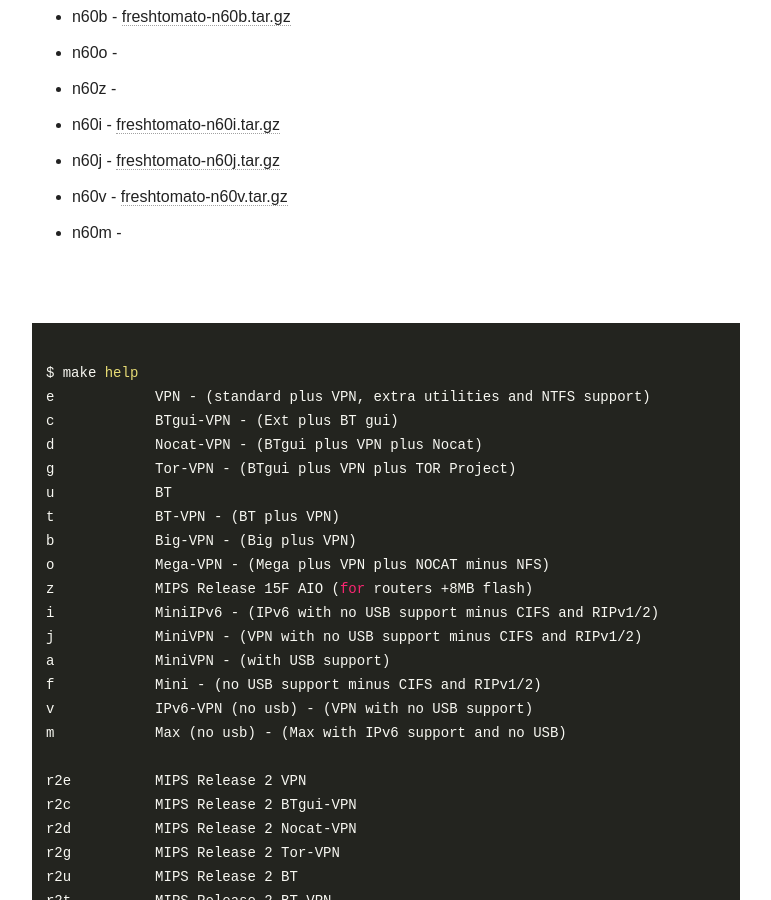
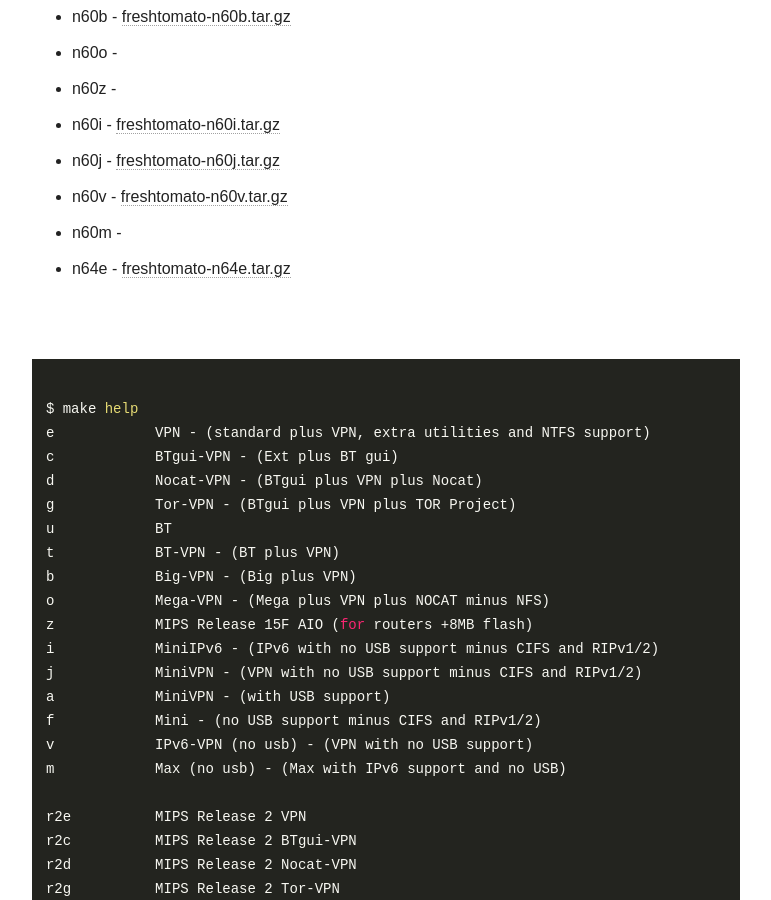
Before and after one commit to oglopss/freshtomato-mips-ci-jekyll, a Jekyll site: the page built from index.html, in a window 1280 px wide and 900 px high, scrolled down 1567 px. Shown: the whole window, without its empty margins (254-1025 px from the left). Built offline with Jekyll 4.4.1, drawn with Linux system fonts in a browser that asks for light colours; nearby versions of some CDN libraries.

Commit message:
Travis build 11 n64e pushed to gh-pages

```diff
--- a/_data/ss.yml
+++ b/_data/ss.yml
@@ -33,3 +33,4 @@
   - 0027 n60b freshtomato-n60b.tar.gz
   - 0032 n60v freshtomato-n60v.tar.gz
   - 0033 n60m
+  - 0034 n64e freshtomato-n64e.tar.gz
```
Also changed, not shown: 1 other file.
